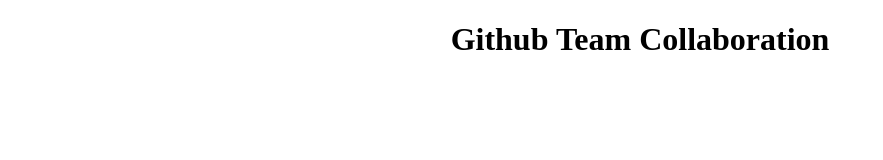
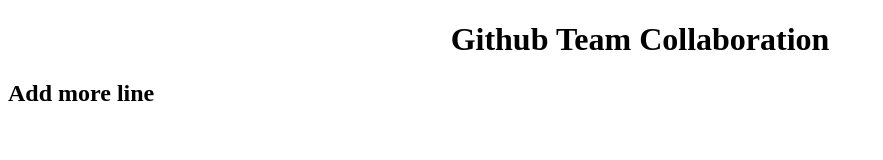
Before and after one commit to mehedihasan8/test-rep, a plain HTML site: page index.htm in a window 1280 px wide. Shown: the whole page, without its empty margins (0-883 px from the left). Drawn offline with Linux system fonts and the light colour scheme.

Commit message:
added mor line

```diff
--- a/index.htm
+++ b/index.htm
@@ -7,5 +7,6 @@
   </head>
   <body>
     <h1 align="center">Github Team Collaboration</h1>
+    <h2>Add more line</h2>
   </body>
 </html>
```
